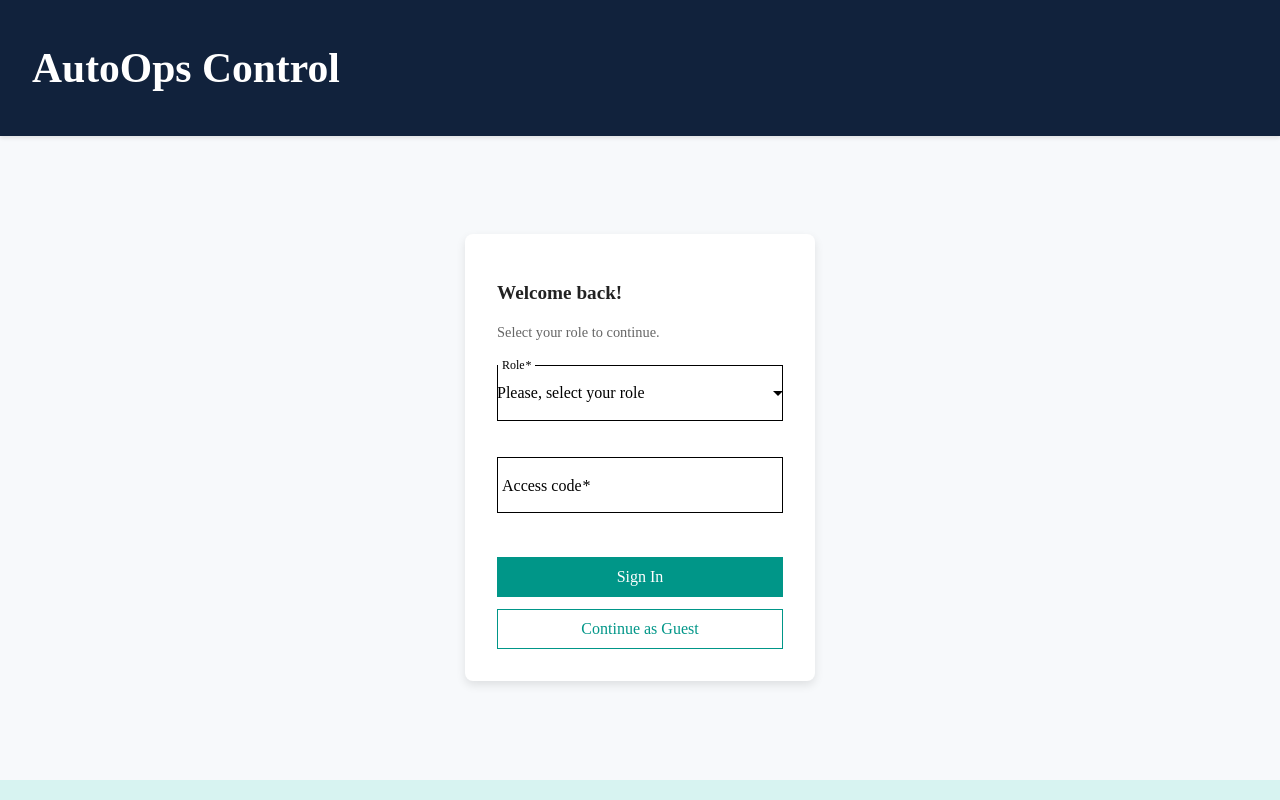
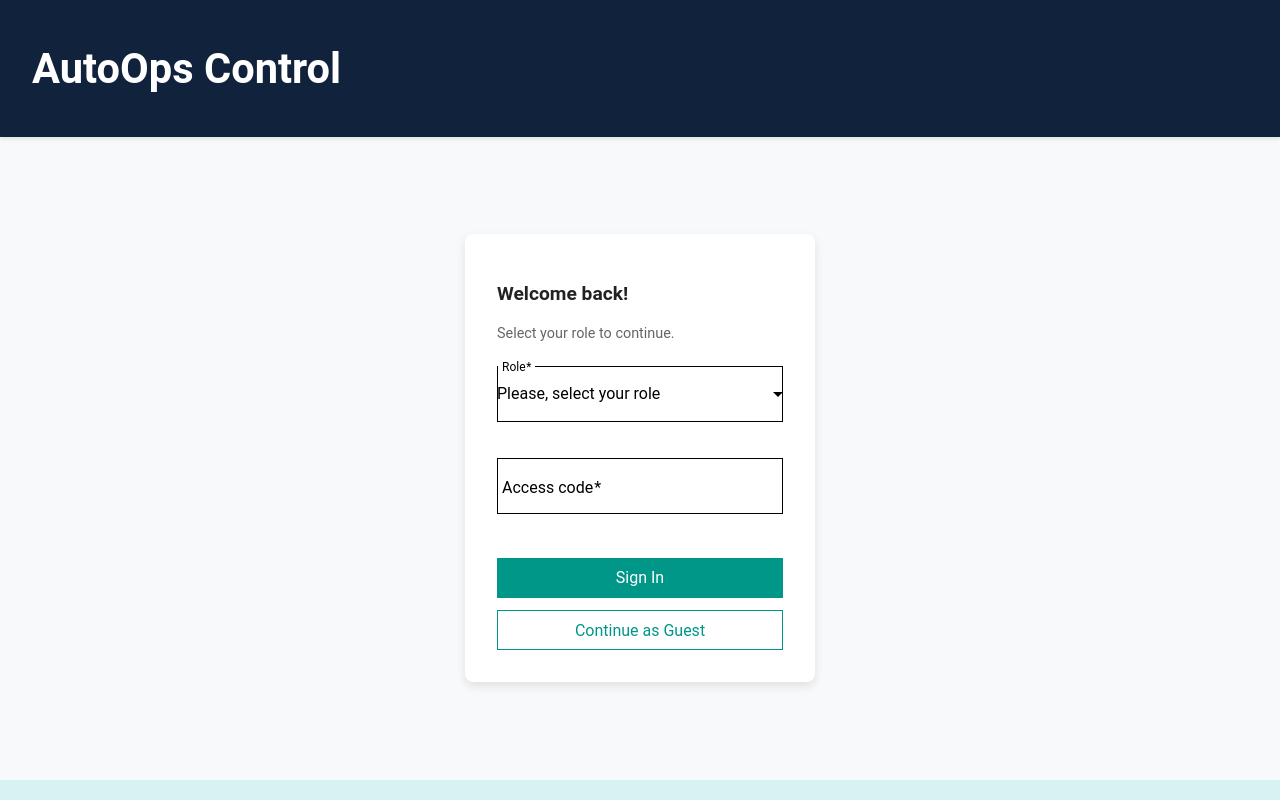
Before and after one commit to pelinoksuz/angular-performans-web-app, an Angular app: page /login in a window 1280 px wide. Built offline with nearby package versions, Linux system fonts and the light colour scheme.

Commit message:
feat: adding common scss files

```diff
--- a/src/styles.scss
+++ b/src/styles.scss
@@ -1,5 +1,9 @@
+@use 'styles/variables' as *;
+@use 'styles/mixins' as *;
+
 html, body {
   margin: 0;
   padding: 0;
   height: 100%;
+  font-family: $font-family-base;
 }
--- /dev/null
+++ b/src/styles/_mixins.scss
@@ -0,0 +1,25 @@
+// ======================================
+// SCSS Mixins
+// ======================================
+
+// Flexbox centering
+@mixin flex-center {
+  display: flex;
+  align-items: center;
+  justify-content: center;
+}
+
+// Responsive breakpoints
+$breakpoint-sm: 600px;
+$breakpoint-md: 960px;
+$breakpoint-lg: 1280px;
+
+@mixin respond-to($breakpoint) {
+  @if $breakpoint == sm {
+    @media (max-width: #{$breakpoint-sm}) { @content; }
+  } @else if $breakpoint == md {
+    @media (max-width: #{$breakpoint-md}) { @content; }
+  } @else if $breakpoint == lg {
+    @media (max-width: #{$breakpoint-lg}) { @content; }
+  }
+}
--- /dev/null
+++ b/src/styles/_variables.scss
@@ -0,0 +1,20 @@
+// ======================================
+// Global SCSS Variables
+// ======================================
+
+// Colors
+$primary-color: #009688;
+$primary-dark: #00796b;
+$accent-color: #11223c;
+$bg-light: #f7f9fb;
+$footer-accent: #d7f3f1;
+
+// Typography
+$font-family-base: 'Roboto', sans-serif;
+
+// Spacing
+$border-radius: 8px;
+$spacing-unit: 8px;
+
+// Shadow
+$shadow-soft: 0 4px 10px rgba(0, 0, 0, 0.1);
```
Also changed, not shown: src/styles/_layout.scss (added).
